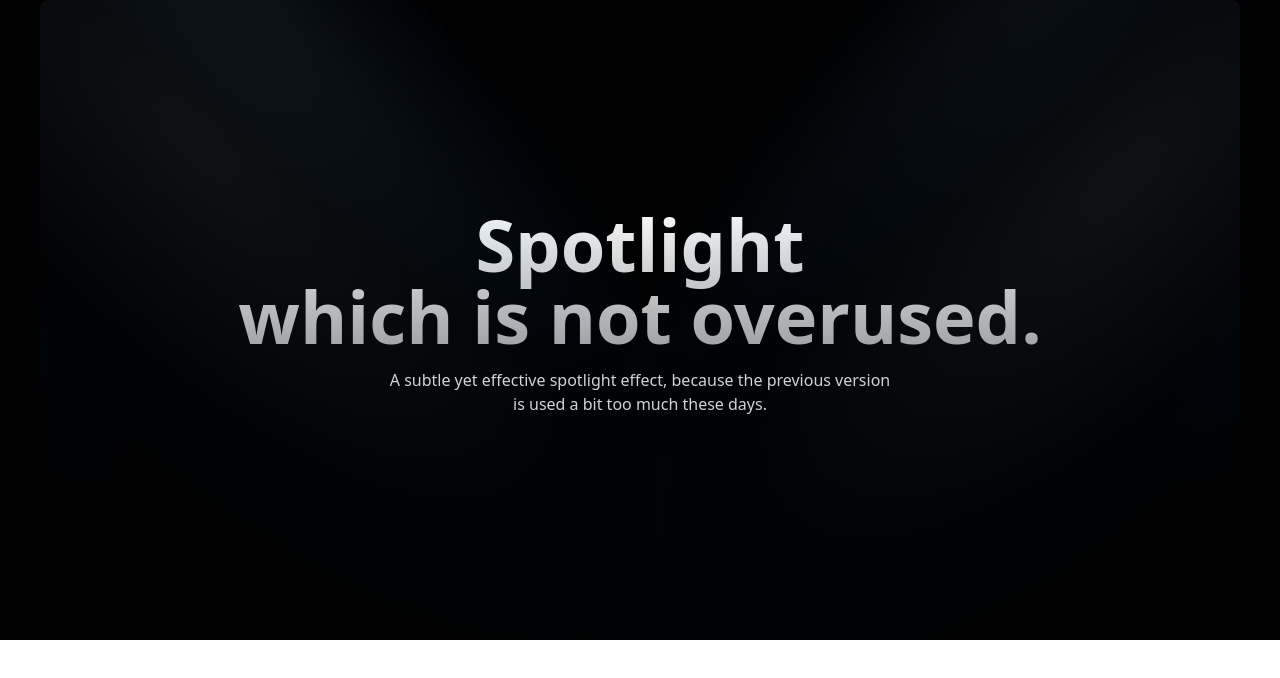
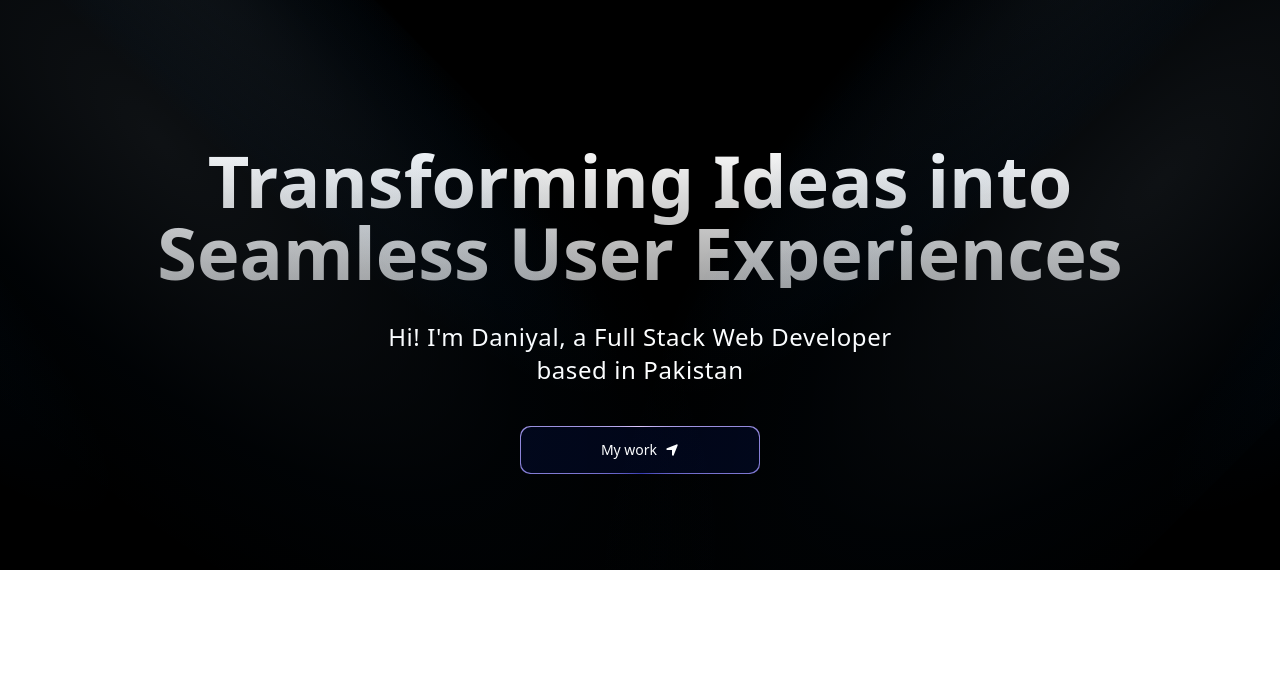
Before and after one commit to mdaniyal05/Portfolio, a React (Vite) app in the folder client/: page / in a window 1280 px wide. Shown: the top 678 px of the page. Built offline with nearby package versions, Linux system fonts and the light colour scheme.

Commit message:
Create button + Install some stuff

```diff
--- a/client/package.json
+++ b/client/package.json
@@ -10,6 +10,8 @@
     "preview": "vite preview"
   },
   "dependencies": {
+    "@radix-ui/react-dropdown-menu": "^2.1.16",
+    "@radix-ui/react-slot": "^1.2.3",
     "@tailwindcss/vite": "^4.1.16",
     "class-variance-authority": "^0.7.1",
     "clsx": "^2.1.1",
@@ -17,6 +19,7 @@
     "motion": "^12.23.24",
     "react": "^19.1.1",
     "react-dom": "^19.1.1",
+    "react-icons": "^5.5.0",
     "tailwind-merge": "^3.3.1",
     "tailwindcss": "^4.1.16"
   },
--- /dev/null
+++ b/client/src/components/Button.tsx
@@ -0,0 +1,34 @@
+import React from "react";
+
+const Button = ({
+  title,
+  icon,
+  position,
+  handleClick,
+  otherClasses,
+}: {
+  title: string;
+  icon: React.ReactNode;
+  position: string;
+  handleClick?: () => void;
+  otherClasses?: string;
+}) => {
+  return (
+    <button
+      className="relative inline-flex h-12 mt-5 md:w-60 md:mt-10 overflow-hidden rounded-lg p-px focus:outline-none"
+      onClick={handleClick}
+    >
+      <span className="absolute inset-[-1000%] animate-[spin_2s_linear_infinite] bg-[conic-gradient(from_90deg_at_50%_50%,#E2CBFF_0%,#393BB2_50%,#E2CBFF_100%)]" />
+      <span
+        className={`inline-flex h-full w-full cursor-pointer items-center justify-center rounded-lg
+             bg-slate-950 px-7 text-sm font-medium text-white backdrop-blur-3xl gap-2 ${otherClasses}`}
+      >
+        {position === "left" && icon}
+        {title}
+        {position === "right" && icon}
+      </span>
+    </button>
+  );
+};
+
+export default Button;
--- a/client/src/components/Hero.tsx
+++ b/client/src/components/Hero.tsx
@@ -1,17 +1,23 @@
-import { Spotlight } from "@/components/ui/spotlight-new";
+import Button from "./Button";
+import { Spotlight } from "./ui/spotlight-new";
+import { TextGenerateEffect } from "./ui/text-generate-effect";
+import { FaLocationArrow } from "react-icons/fa6";
+
+const words = "Hi! I'm Daniyal, a Full Stack Web Developer based in Pakistan";
 
 const Hero = () => {
   return (
-    <div className="h-160 w-full rounded-md flex md:items-center md:justify-center bg-black/96 antialiased bg-grid-white/[0.02] relative overflow-hidden">
+    <div className="pb-20 pt-36">
       <Spotlight />
-      <div className=" p-4 max-w-7xl  mx-auto relative z-10  w-full pt-20 md:pt-0">
+      <div className="flex flex-col items-center justify-center p-4 max-w-7xl  mx-auto relative z-10  w-full pt-20 md:pt-0">
         <h1 className="text-4xl md:text-7xl font-bold text-center bg-clip-text text-transparent bg-linear-to-b from-neutral-50 to-neutral-400 bg-opacity-50">
-          Spotlight <br /> which is not overused.
+          Transforming Ideas into Seamless User Experiences
         </h1>
-        <p className="mt-4 font-normal text-base text-neutral-300 max-w-lg text-center mx-auto">
-          A subtle yet effective spotlight effect, because the previous version
-          is used a bit too much these days.
-        </p>
+        <TextGenerateEffect
+          words={words}
+          className="mt-4 font-normal text-base text-neutral-300 max-w-lg text-center mx-auto"
+        />
+        <Button position="right" title="My work" icon={<FaLocationArrow />} />
       </div>
     </div>
   );
--- /dev/null
+++ b/client/src/components/ui/text-generate-effect.tsx
@@ -0,0 +1,62 @@
+"use client";
+import { useEffect } from "react";
+import { motion, stagger, useAnimate } from "motion/react";
+import { cn } from "@/lib/utils";
+
+export const TextGenerateEffect = ({
+  words,
+  className,
+  filter = true,
+  duration = 0.5,
+}: {
+  words: string;
+  className?: string;
+  filter?: boolean;
+  duration?: number;
+}) => {
+  const [scope, animate] = useAnimate();
+  const wordsArray = words.split(" ");
+  useEffect(() => {
+    animate(
+      "span",
+      {
+        opacity: 1,
+        filter: filter ? "blur(0px)" : "none",
+      },
+      {
+        duration: duration ? duration : 1,
+        delay: stagger(0.2),
+      }
+    );
+  }, [animate, duration, filter]);
+
+  const renderWords = () => {
+    return (
+      <motion.div ref={scope}>
+        {wordsArray.map((word, idx) => {
+          return (
+            <motion.span
+              key={word + idx}
+              className="dark:text-white text-white opacity-0"
+              style={{
+                filter: filter ? "blur(10px)" : "none",
+              }}
+            >
+              {word}{" "}
+            </motion.span>
+          );
+        })}
+      </motion.div>
+    );
+  };
+
+  return (
+    <div className={cn("font-bold", className)}>
+      <div className="mt-4">
+        <div className=" dark:text-white text-black text-2xl leading-snug tracking-wide">
+          {renderWords()}
+        </div>
+      </div>
+    </div>
+  );
+};
```
Also changed, not shown: 1 other file (tests, documents, lock files or other folders).
